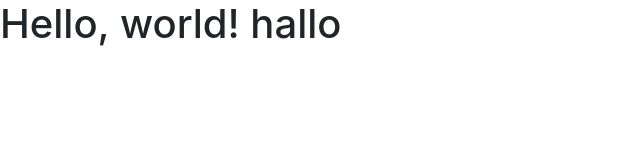
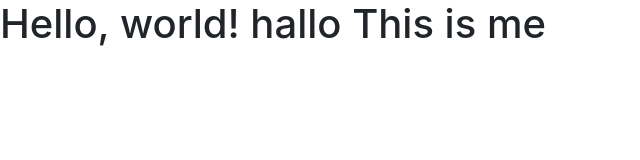
Before and after one commit to CopyPast3r/VersionControl, a plain HTML site: page index.html in a window 1280 px wide. Shown: the whole page, without its empty margins (0-640 px from the left). Drawn offline with nearby package versions, Linux system fonts and the light colour scheme.

Commit message:
master commit

```diff
--- a/index.html
+++ b/index.html
@@ -11,7 +11,7 @@
     <title>Hello, world!</title>
   </head>
   <body>
-    <h1>Hello, world! hallo</h1>
+    <h1>Hello, world! hallo This is me</h1>
 
     <!-- Optional JavaScript -->
     <!-- jQuery first, then Popper.js, then Bootstrap JS -->
```
